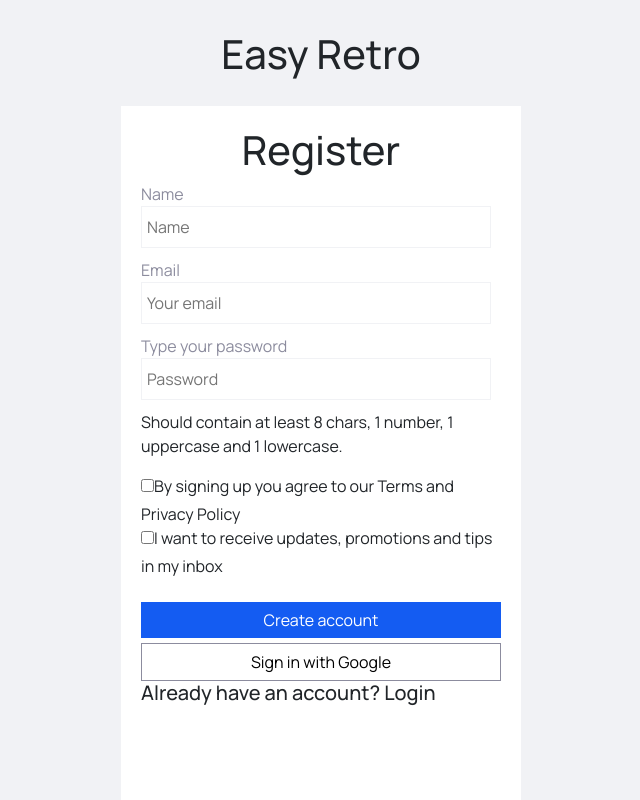
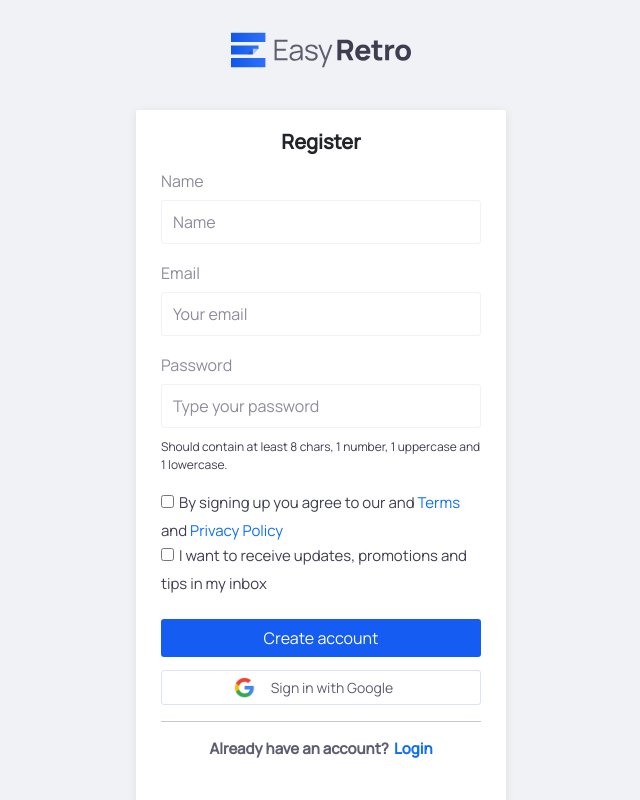
Before and after one commit to Amas9nine/solid-retro, a React (Create React App) app: page /registerPage in a window 1280 px wide. Shown: the top 800 px of the page, without its empty margins (319-959 px from the left). Built offline with nearby package versions, Linux system fonts and the light colour scheme.

Commit message:
feat: created register page

```diff
--- a/public/locales/en/translation.json
+++ b/public/locales/en/translation.json
@@ -53,5 +53,23 @@
             "YouTube": "YouTube",
             "Contact": "Contact Us"
         }
+    },
+    "register":{
+        "register": "Register",
+        "name": "Name",
+        "email": "Email",
+        "placeholder_email": "Your email",
+        "password": "Password",
+        "placeholder_password": "Type your password",
+        "p": "Should contain at least 8 chars, 1 number, 1 uppercase and 1 lowercase.",
+        "checkbox": "By signing up you agree to our and ",
+        "terms": "Terms",
+        "and": "and",
+        "privacy": "Privacy Policy",
+        "checkbox2": "I want to receive updates, promotions and tips in my inbox",
+        "create_account": "Create account",
+        "sign_in": "Sign in with Google",
+        "account": "Already have an account?",
+        "login": "Login"
     }
 }
--- a/src/Components/registerPage/RegisterPage.jsx
+++ b/src/Components/registerPage/RegisterPage.jsx
@@ -1,29 +1,43 @@
 import css from "./RegisterPage.module.scss";
+import { useTranslation } from "react-i18next";
 export default function RegisterPage() {
+  const { t } = useTranslation();
   return (
     <div className={css.global}>
-      <h1>Easy Retro</h1>
+      <img className={css.easy_retro} src="./images/registerPage/easy_retro_logo.svg" alt="" />
       <div className={css.main}>
-        <h1>Register</h1>
-        <label htmlFor="">Name</label> <br />
-        <input type="text" placeholder="Name" /> <br />
-        <label htmlFor="Email">Email</label> <br />
-        <input type="email" placeholder="Your email" /> <br />
-        <label htmlFor="Email">Type your password</label> <br />
-        <input type="password" placeholder="Password" />
-        <p> Should contain at least 8 chars, 1 number, 1 uppercase and 1 lowercase. </p>
+        <h5>{t("register.register")}</h5>
+        <label htmlFor="">{t("register.name")}</label> <br />
+        <input type="text" placeholder={t("register.name")} /> <br />
+        <label htmlFor="Email">{t("register.email")} </label> <br />
+        <input type="email" placeholder={t("register.placeholder_email")} /> <br />
+        <label htmlFor="Email">{t("register.password")} </label> <br />
+        <input type="password" placeholder={t("register.placeholder_password")} />
+        <p> {t("register.p")}</p>
         <div className={css.checkbox}>
           <input type="checkbox" />
-          <span>By signing up you agree to our Terms and Privacy Policy</span> <br />
+          <span>
+            {t("register.checkbox")}
+            <a href=""> {t("register.terms")} </a>
+            {t("register.and")}
+            <a href=""> {t("register.privacy")} </a>
+          </span>
         </div>
         <div className={css.checkbox}>
           <input type="checkbox" />
-          <span>I want to receive updates, promotions and tips in my inbox </span>
+          <span>{t("register.checkbox2")} </span>
         </div>
         <br />
-        <button className={css.createAc}>Create account</button> <br />
-        <button className={css.signIn}>Sign in with Google</button> <br />
-        <h5>Already have an account? Login</h5>
+        <button className={css.createAc}>{t("register.create_account")}</button> <br />
+        <button className={css.signInBtn}>
+          <img src="./images/registerPage/google_icon.png" alt="" />
+          <span>{t("register.sign_in")}</span> <br />
+        </button>
+        <hr />
+        <span className={css.spanAccount}>
+          {t("register.account")}
+          <a href=""> {t("register.login")}</a>
+        </span>
       </div>
     </div>
   );
--- a/src/Components/registerPage/RegisterPage.module.scss
+++ b/src/Components/registerPage/RegisterPage.module.scss
@@ -1,4 +1,44 @@
+@media (max-width: 768px) {
+    .main {
+        font-size: 14px;
+        max-width: 330px;
+        margin: 0 auto;
+    }
+}
+
+@media (max-width: 576px) {
+    .main {
+        font-size: 14px;
+        max-width: 300px;
+        margin: 0 auto;
+        p{
+            font-size: 10px;
+        }
+        .checkbox{
+            span{
+                font-size: 12px;
+            }
+        }
+        .createAc{
+            font-size: 12px;
+        }
+        .signInBtn{
+            padding: 0 10px;
+            span{
+                font-size: 12px;
+            }
+        }
+        .spanAccount{
+            font-size: 12px;
+            a{
+                font-size: 12px;
+            }
+        }
+    }
+
+}
 .global {
+    width: 100%;
     display: flex;
     flex-direction: column;
     justify-content: center;
@@ -8,24 +48,59 @@
 }
 
 .main {
-    width: 400px;
+    width: 370px;
     background-color: white;
-    height: 100vh;
-    padding: 20px 20px;
-    margin-top: 20px;
+    height: 116vh;
+    padding: 20px 25px;
+    margin: 40px 0;
+    border-radius: 2px;
+    box-shadow: 0 2px 8px 0 rgb(62 62 82 / 10%);
 
-    h1{
+    h5 {
         text-align: center;
+        font-weight: bold;
     }
 
     input {
-        width: 350px;
-        padding: 8px 5px;
+        width: 100%;
+        padding: 9px 5px;
         border: 1px solid #f1f2f5;
-        color: #555;
         margin-bottom: 10px;
+        outline: none;
+        border-radius: 3px;
     }
+
+    input:hover {
+        border: 1px solid #8c8c9e;
+    }
+
     label {
+        color: #8c8c9e;
+        margin-top: 7px;
+        margin-bottom: 7px;
+    }
+
+    p {
+        font-size: 12px;
+        color: #3e3e52;
+    }
+
+    .spanAccount {
+        color: #5e5e71;
+        font-weight: 600;
+        font-size: 15px;
+        text-align: center;
+        display: flex;
+        justify-content: center;
+
+        a {
+            text-decoration: none;
+            margin-left: 5px;
+        }
+    }
+
+    ::placeholder {
+        padding-left: 6px;
         color: #8c8c9e;
     }
 }
@@ -35,20 +110,69 @@
     background-color: #145cf2;
     color: white;
     border: none;
-    padding: 6px 15px;
+    padding: 7px 15px;
     margin-bottom: 5px;
     font-size: 16px;
+    border-radius: 3px;
+    cursor: pointer;
 }
-.signIn{
+
+.createAc:hover {
+    background-color: #00308f;
+}
+
+.signInBtn {
     width: 100%;
-    border: 1px solid #8c8c9e ;
+    box-sizing: border-box;
+    display: flex;
+    align-items: center;
+    justify-content: center;
+    border: 1px solid #dce3f1;
+    border-radius: 3px;
+    margin-top: 8px;
     background-color: white;
-    padding: 6px 15px;
+    padding: 0 15px;
 
+    img {
+        width: 22px;
+        height: 22px;
+    }
 
-}
-.checkbox{
-    input{
-        width: fit-content;
+    span {
+        border: none;
+        padding: 6px 15px;
+        cursor: pointer;
+        color: #5e5e71;
+        font-size: 14px;
     }
 }
+
+.signInBtn:hover {
+    background-color: #dce3f1;
+
+    span:hover {
+        background-color: #dce3f1;
+    }
+}
+
+.checkbox {
+    input {
+        width: fit-content;
+        margin-right: 5px;
+        border: 1px solid #d6d6d6;
+    }
+
+    span {
+        color: #3e3e52;
+        font-size: 15px;
+
+        a {
+            text-decoration: none;
+        }
+    }
+}
+
+.easy_retro {
+    width: 180px;
+    height: 40px;
+}
```
Also changed, not shown: public/locales/ru/translation.json (+18 -0 lines), public/images/registerPage/easy_retro_logo.svg (added), public/images/registerPage/google_icon.png (added).
